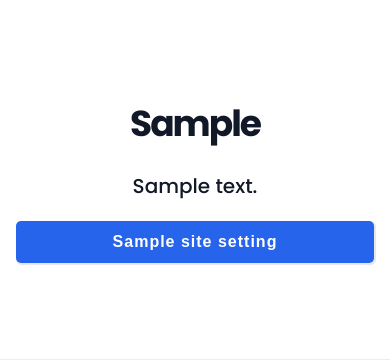
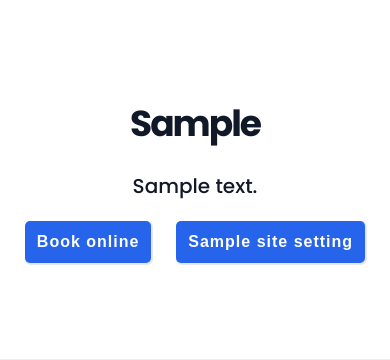
Before and after one commit to johnpooch/mckeever_bros, a Django app: template project/app/templates/home.html in a window 390 px wide. Shown: the part 58-418 px from the top of the page. Run offline with Django 4.2, Linux system fonts and the light colour scheme; the template is opened without the code that fills it: most values are stand-ins (such as "Sample title", 1, 10 or a date in 2020); style sheets or scripts are compiled from the project's sources; some libraries are stand-ins or nearby versions.

Commit message:
Styling changes

```diff
--- a/project/app/static/css/main.scss
+++ b/project/app/static/css/main.scss
@@ -108,6 +108,10 @@ button {
 
 .hero-section {
   font-size: 20px;
+  .buttons-container {
+    display: flex;
+    gap: 16px;
+  }
   img {
     max-width: 100%;
   }
@@ -129,7 +133,7 @@ button {
 
 .courses-section {
   a {
-    color: $palette-primary-main
+    color: $palette-primary-main;
   }
   > div {
     display: flex;
@@ -363,6 +367,9 @@ small {
   }
   .hero-section {
     text-align: center;
+    .buttons-container {
+      justify-content: space-evenly;
+    }
     padding: 96px $spacing-section-horizontal-padding-mobile;
     > div {
       .right {
--- a/project/app/templates/hero.html
+++ b/project/app/templates/hero.html
@@ -4,11 +4,16 @@
     <div class="left">
       <h1>{{ site_settings.hero_header }}</h1>
       <p>{{ site_settings.hero_description }}</p>
-      <a href="#contact">
-        <button class="primary" type="button">
-          {{ site_settings.hero_button_label }}
-        </button>
-      </a>
+      <div class="buttons-container">
+        <a href="{{ site_settings.courses_url }}" target="_blank">
+          <button class="primary" type="button">Book online</button>
+        </a>
+        <a href="#contact">
+          <button class="primary" type="button">
+            {{ site_settings.hero_button_label }}
+          </button>
+        </a>
+      </div>
     </div>
     <div class="right">
       <img src="{% static 'images/hero.png' %}" />
```
